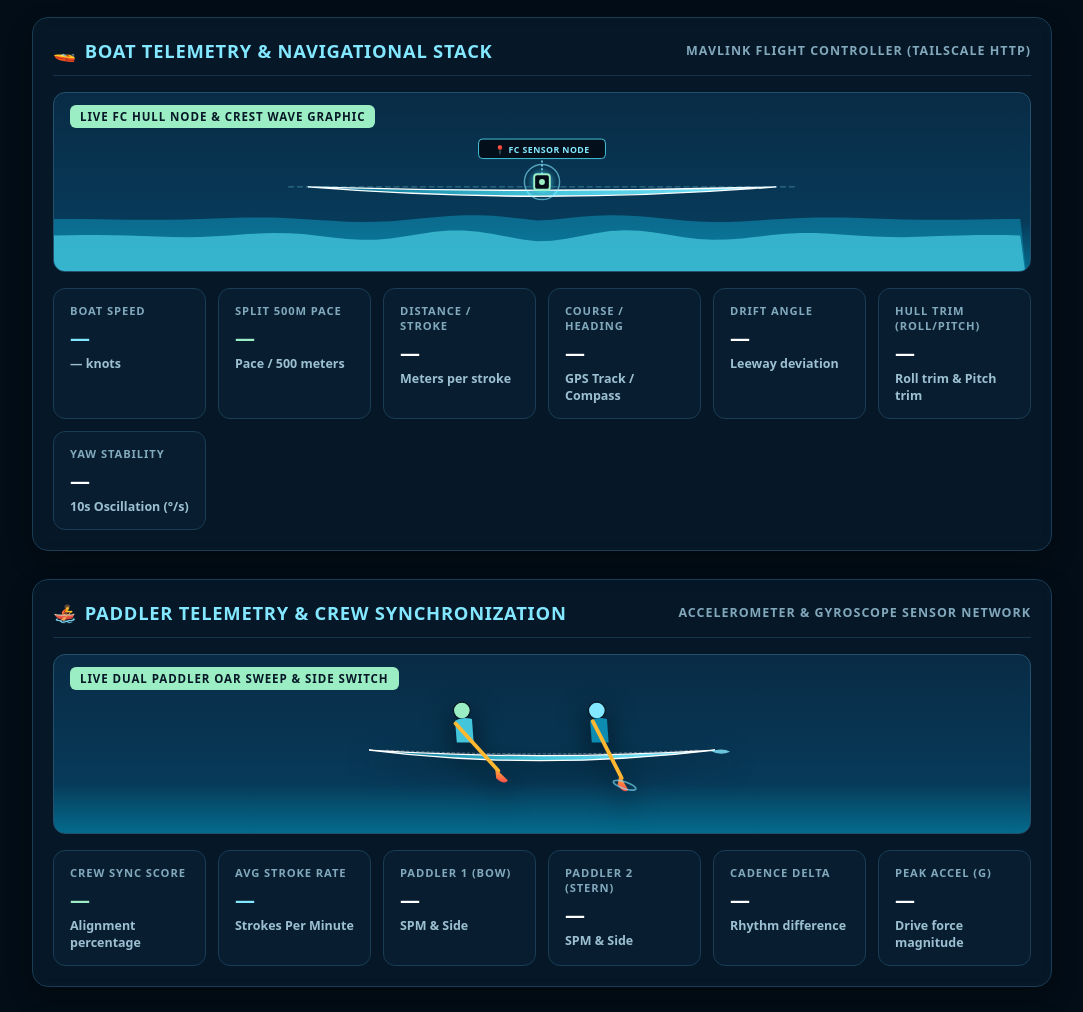
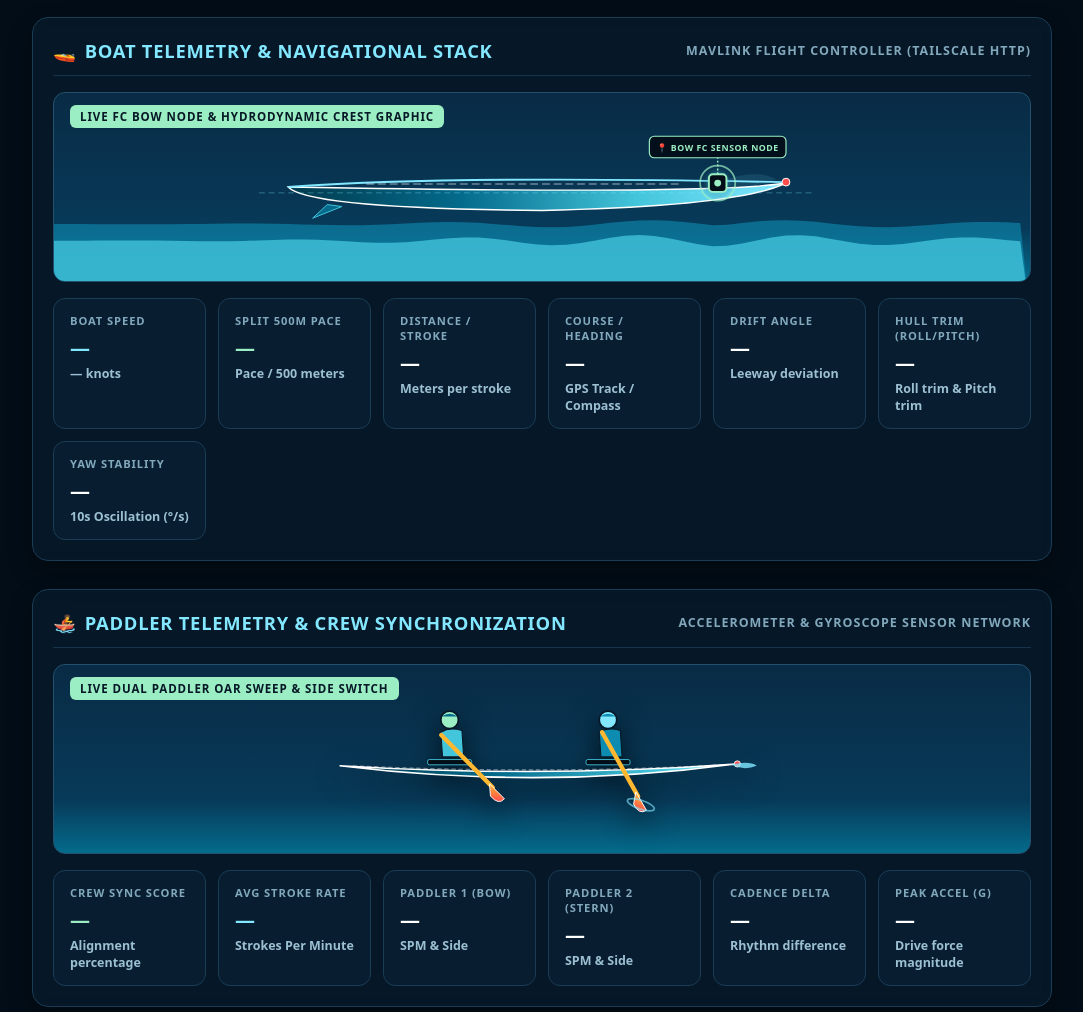
Before and after one commit to an00pie/thuzhayan-physical-ai, a plain HTML site: page boat_telemetry/live_dashboard.html in a window 1280 px wide. Shown: the part 178-1190 px from the top of the page, without its empty margins (98-1181 px from the left). Drawn offline with Linux system fonts and the light colour scheme; no server answers.

Commit message:
Relocate Flight Controller (FC) Sensor Node to front (bow) of hull and enhance boat shapes and hydrodynamic animations on both graphs

```diff
--- a/boat_telemetry/live_dashboard.html
+++ b/boat_telemetry/live_dashboard.html
@@ -28,7 +28,7 @@
     .section-subtitle { font-size: 0.78rem; color: #82a8bc; text-transform: uppercase; letter-spacing: 0.08em; font-weight: 600; }
 
     /* ANIMATIONS & VISUALIZERS */
-    .water-box { position: relative; height: 180px; overflow: hidden; border: 1px solid #23516d; border-radius: 12px; background: linear-gradient(#092b45 0%, #073a59 72%, #046b8c 100%); margin-bottom: 16px; }
+    .water-box { position: relative; height: 190px; overflow: hidden; border: 1px solid #23516d; border-radius: 12px; background: linear-gradient(#092b45 0%, #073a59 72%, #046b8c 100%); margin-bottom: 16px; }
     .water-box svg.waves { position: absolute; inset: 0; width: 100%; height: 100%; }
     .live-tag { position: absolute; z-index: 3; left: 16px; top: 12px; padding: 4px 10px; color: #061827; background: #9beec3; border-radius: 6px; font-size: 0.72rem; font-weight: 800; letter-spacing: .08em; }
 
@@ -74,7 +74,7 @@
   </section>
 
   <!-- ============================================================== -->
-  <!-- SECTION 1: BOAT TELEMETRY (FLIGHT CONTROLLER POINT & WAVE CREST)-->
+  <!-- SECTION 1: BOAT TELEMETRY (BOW FC NODE & CREST WAVE GRAPHIC)  -->
   <!-- ============================================================== -->
   <section class="telemetry-section" id="section-boat">
     <div class="section-header">
@@ -84,59 +84,77 @@
       <div class="section-subtitle">MAVLink Flight Controller (Tailscale HTTP)</div>
     </div>
 
-    <!-- Hydrodynamic Speed-Animated Crest Visualizer centered at Flight Controller Node -->
-    <div class="water-box" aria-label="Animated water crest originating from Flight Controller point on boat hull">
-      <div class="live-tag">LIVE FC HULL NODE & CREST WAVE GRAPHIC</div>
+    <!-- Hydrodynamic Speed-Animated Crest Visualizer centered at Bow FC Node -->
+    <div class="water-box" aria-label="Animated water crest originating from Bow Flight Controller node on boat hull">
+      <div class="live-tag">LIVE FC BOW NODE & HYDRODYNAMIC CREST GRAPHIC</div>
 
       <svg class="waves" viewBox="0 0 1000 260" preserveAspectRatio="xMidYMid slice" aria-hidden="true">
         <defs>
           <linearGradient id="fc-hull-grad" x1="0%" y1="0%" x2="100%" y2="0%">
-            <stop offset="0%" stop-color="#046b8c" />
-            <stop offset="50%" stop-color="#43c5db" />
+            <stop offset="0%" stop-color="#023a4d" />
+            <stop offset="35%" stop-color="#046b8c" />
+            <stop offset="70%" stop-color="#43c5db" />
             <stop offset="100%" stop-color="#83e8ff" />
           </linearGradient>
+          <linearGradient id="fc-deck-grad" x1="0%" y1="0%" x2="100%" y2="0%">
+            <stop offset="0%" stop-color="#082b42" />
+            <stop offset="100%" stop-color="#0d526e" />
+          </linearGradient>
           <radialGradient id="fc-glow-grad" cx="50%" cy="50%" r="50%">
-            <stop offset="0%" stop-color="#83e8ff" stop-opacity="0.9" />
-            <stop offset="60%" stop-color="#43c5db" stop-opacity="0.4" />
+            <stop offset="0%" stop-color="#9beec3" stop-opacity="1.0" />
+            <stop offset="50%" stop-color="#43c5db" stop-opacity="0.5" />
             <stop offset="100%" stop-color="#092b45" stop-opacity="0" />
           </radialGradient>
         </defs>
 
-        <!-- FC Hydrodynamic Wave Crests (Originating at FC Hull Location x=500) -->
+        <!-- FC Hydrodynamic Wave Crests (Originating at Front Bow FC Location x=680) -->
         <path id="wave-back" fill="#0d8bb0" opacity=".62"></path>
         <path id="wave-front" fill="#43c5db" opacity=".78"></path>
 
-        <!-- FC Center Hull Floating Graphic -->
+        <!-- Dynamic Bow Wave Spray / V-Wake at Front FC Node -->
+        <path id="fc-bow-spray" d="M 680 126 Q 715 110 740 122 Q 710 135 680 126 Z" fill="#83e8ff" opacity="0.8" />
+
+        <!-- Floating High-Detail Racing Boat Hull Graphic -->
         <g id="fc-boat-hull-group" transform="translate(500, 130)">
-          <!-- Sleek Racing Boat Hull Outline -->
-          <path d="M -240 5 Q 0 24 240 5 Q 0 12 -240 5 Z" fill="url(#fc-hull-grad)" stroke="#ffffff" stroke-width="1.5" />
+          <!-- Realistic Racing Shell Hull Profile (Stern x=-260 to Bow x=+250) -->
+          <!-- Main Bottom Hull Curve -->
+          <path d="M -260 0 Q -240 22 0 24 Q 200 20 250 -4 Q 180 8 -260 0 Z" fill="url(#fc-hull-grad)" stroke="#ffffff" stroke-width="1.5" />
+          <!-- Upper Deck Sheer Line & Bow Tip Ball -->
+          <path d="M -260 0 Q -100 -12 248 -5" fill="none" stroke="#83e8ff" stroke-width="2.0" />
+          <circle cx="250" cy="-5" r="4" fill="#ff4d4d" stroke="#ffffff" stroke-width="1" title="Bow Safety Ball" />
 
-          <!-- Water Line Reference -->
-          <line x1="-260" y1="5" x2="260" y2="5" stroke="rgba(131, 232, 255, 0.4)" stroke-dasharray="6 3" stroke-width="1" />
+          <!-- Cockpit / Washboards Deck Outline -->
+          <path d="M -180 -3 L -40 -3 L 20 -3 L 140 -3" fill="none" stroke="rgba(255,255,255,0.4)" stroke-dasharray="8 4" stroke-width="1.5" />
 
-          <!-- FLIGHT CONTROLLER SENSOR NODE (Situated directly at center hull) -->
-          <g id="fc-node" transform="translate(0, 0)">
+          <!-- Stern Fin / Skeg -->
+          <path d="M -220 18 L -235 32 L -205 20 Z" fill="#046b8c" stroke="#43c5db" stroke-width="1" />
+
+          <!-- Water Line Axis -->
+          <line x1="-290" y1="6" x2="280" y2="6" stroke="rgba(131, 232, 255, 0.35)" stroke-dasharray="6 4" stroke-width="1" />
+
+          <!-- FLIGHT CONTROLLER (FC) SENSOR NODE (POSITIONED AT FRONT / BOW OF HULL: x = +180) -->
+          <g id="fc-node" transform="translate(180, -4)">
             <!-- Radial Pulse Ring (Expands with FC Speed) -->
-            <circle id="fc-pulse" cx="0" cy="0" r="16" fill="url(#fc-glow-grad)" opacity="0.8" />
-            <circle cx="0" cy="0" r="18" fill="none" stroke="#83e8ff" stroke-width="1.5" opacity="0.6" />
+            <circle id="fc-pulse" cx="0" cy="0" r="16" fill="url(#fc-glow-grad)" opacity="0.85" />
+            <circle cx="0" cy="0" r="18" fill="none" stroke="#9beec3" stroke-width="1.8" opacity="0.7" />
 
             <!-- Sensor Chip Icon -->
-            <rect x="-8" y="-8" width="16" height="16" rx="3" fill="#030d17" stroke="#9beec3" stroke-width="2" />
-            <circle cx="0" cy="0" r="3" fill="#9beec3" />
+            <rect x="-9" y="-9" width="18" height="18" rx="4" fill="#030d17" stroke="#9beec3" stroke-width="2" />
+            <circle cx="0" cy="0" r="3.5" fill="#9beec3" />
 
-            <!-- Sensor Node Marker Line -->
-            <line x1="0" y1="-8" x2="0" y2="-24" stroke="#83e8ff" stroke-width="1.5" stroke-dasharray="2 2" />
+            <!-- Sensor Node Marker Pole -->
+            <line x1="0" y1="-9" x2="0" y2="-28" stroke="#9beec3" stroke-width="1.5" stroke-dasharray="2 2" />
 
-            <!-- Sensor Badge Label -->
-            <g transform="translate(0, -32)">
-              <rect x="-65" y="-12" width="130" height="20" rx="4" fill="rgba(3, 13, 23, 0.9)" stroke="#43c5db" stroke-width="1" />
-              <text x="0" y="2" text-anchor="middle" fill="#83e8ff" font-size="9" font-weight="800" letter-spacing="0.05em">📍 FC SENSOR NODE</text>
+            <!-- Sensor HUD Badge Label situated at Bow FC -->
+            <g transform="translate(0, -36)">
+              <rect x="-70" y="-12" width="140" height="22" rx="5" fill="rgba(3, 13, 23, 0.92)" stroke="#9beec3" stroke-width="1.2" />
+              <text x="0" y="3" text-anchor="middle" fill="#9beec3" font-size="9" font-weight="800" letter-spacing="0.06em">📍 BOW FC SENSOR NODE</text>
             </g>
           </g>
 
-          <!-- FC Bow Spray / Hydrodynamic Crest Ripples at Node -->
-          <circle id="fc-ripple-1" cx="0" cy="5" r="12" fill="none" stroke="#83e8ff" stroke-width="1.5" opacity="0.8" />
-          <circle id="fc-ripple-2" cx="0" cy="5" r="28" fill="none" stroke="#43c5db" stroke-width="1.0" opacity="0.5" />
+          <!-- FC Hydrodynamic Ripples at Front Bow Node -->
+          <circle id="fc-ripple-1" cx="180" cy="4" r="12" fill="none" stroke="#9beec3" stroke-width="1.5" opacity="0.8" />
+          <circle id="fc-ripple-2" cx="180" cy="4" r="28" fill="none" stroke="#43c5db" stroke-width="1.0" opacity="0.5" />
         </g>
       </svg>
     </div>
@@ -192,16 +210,17 @@
       <div class="section-subtitle">Accelerometer & Gyroscope Sensor Network</div>
     </div>
 
-    <!-- Dual Paddler Racing Shell Visualizer with Rotating Oars & Side Switch -->
+    <!-- Realistic Dual Paddler Racing Shell Visualizer -->
     <div class="water-box" aria-label="Animated dual paddler racing shell">
       <div class="live-tag">LIVE DUAL PADDLER OAR SWEEP & SIDE SWITCH</div>
 
       <div id="boat-container" class="boat-graphic">
-        <svg id="paddling-svg" viewBox="0 0 450 160" width="380" height="135">
+        <svg id="paddling-svg" viewBox="0 0 500 170" width="440" height="150">
           <defs>
-            <linearGradient id="hull-grad" x1="0%" y1="0%" x2="100%" y2="0%">
-              <stop offset="0%" stop-color="#046b8c" />
-              <stop offset="50%" stop-color="#43c5db" />
+            <linearGradient id="paddler-hull-grad" x1="0%" y1="0%" x2="100%" y2="0%">
+              <stop offset="0%" stop-color="#023a4d" />
+              <stop offset="40%" stop-color="#046b8c" />
+              <stop offset="80%" stop-color="#43c5db" />
               <stop offset="100%" stop-color="#83e8ff" />
             </linearGradient>
             <linearGradient id="oar-grad" x1="0%" y1="0%" x2="0%" y2="100%">
@@ -210,34 +229,53 @@
             </linearGradient>
           </defs>
 
-          <!-- Racing Shell Hull -->
-          <path d="M 20 95 Q 220 120 430 95 Q 220 108 20 95 Z" fill="url(#hull-grad)" stroke="#ffffff" stroke-width="1.5" />
-          <path d="M 40 95 Q 220 104 410 95" fill="none" stroke="rgba(255,255,255,0.4)" stroke-dasharray="4 2" />
+          <!-- High-Detail Sleek Racing Shell Hull Path (Facing Right) -->
+          <g id="paddler-shell-hull">
+            <path d="M 20 100 Q 250 128 470 98 Q 250 114 20 100 Z" fill="url(#paddler-hull-grad)" stroke="#ffffff" stroke-width="1.8" />
+            <path d="M 35 100 Q 250 110 455 99" fill="none" stroke="rgba(255,255,255,0.45)" stroke-dasharray="5 3" stroke-width="1.2" />
+            <circle cx="472" cy="98" r="3.5" fill="#ff4d4d" stroke="#ffffff" stroke-width="1" />
+
+            <!-- Cockpit Seat Openings -->
+            <rect x="120" y="93" width="50" height="6" rx="2" fill="#030d17" stroke="#43c5db" stroke-width="1" />
+            <rect x="300" y="93" width="50" height="6" rx="2" fill="#030d17" stroke="#43c5db" stroke-width="1" />
+          </g>
 
           <!-- Paddler 2 (Stern / Rear rower) -->
-          <g id="paddler-2" transform="translate(130, 60)">
-            <circle cx="0" cy="-12" r="10" fill="#9beec3" stroke="#061827" stroke-width="1.5" />
-            <path d="M -8 0 Q 0 -5 12 -2 L 14 26 L -6 26 Z" fill="#43c5db" />
+          <g id="paddler-2" transform="translate(145, 62)">
+            <!-- Head & Life Vest Body -->
+            <circle cx="0" cy="-14" r="10" fill="#9beec3" stroke="#061827" stroke-width="2" />
+            <!-- Cap / Helmet Detail -->
+            <path d="M -9 -18 Q 0 -24 9 -18 Z" fill="#046b8c" />
+            <path d="M -10 0 Q 0 -6 14 -2 L 16 28 L -8 28 Z" fill="#43c5db" stroke="#061827" stroke-width="1.2" />
+
+            <!-- Dynamic Oar Assembly -->
             <g id="oar-group-2" transform="translate(4, 12)">
-              <line x1="-12" y1="-8" x2="42" y2="45" stroke="#ffb830" stroke-width="4.5" stroke-linecap="round" />
-              <path d="M 38 42 L 54 56 Q 50 62 40 54 Z" fill="url(#oar-grad)" />
-              <ellipse id="splash-2" cx="48" cy="52" rx="14" ry="4" fill="none" stroke="#83e8ff" stroke-width="2" opacity="0" />
+              <line x1="-14" y1="-8" x2="48" y2="48" stroke="#ffb830" stroke-width="5.0" stroke-linecap="round" />
+              <path d="M 44 44 L 62 60 Q 56 68 46 58 Z" fill="url(#oar-grad)" stroke="#ffffff" stroke-width="1" />
+              <!-- Water Splash Flare -->
+              <ellipse id="splash-2" cx="54" cy="56" rx="16" ry="5" fill="none" stroke="#83e8ff" stroke-width="2" opacity="0" />
             </g>
           </g>
 
           <!-- Paddler 1 (Bow / Front rower) -->
-          <g id="paddler-1" transform="translate(290, 60)">
-            <circle cx="0" cy="-12" r="10" fill="#83e8ff" stroke="#061827" stroke-width="1.5" />
-            <path d="M -8 0 Q 0 -5 12 -2 L 14 26 L -6 26 Z" fill="#0d8bb0" />
+          <g id="paddler-1" transform="translate(325, 62)">
+            <!-- Head & Life Vest Body -->
+            <circle cx="0" cy="-14" r="10" fill="#83e8ff" stroke="#061827" stroke-width="2" />
+            <!-- Cap / Helmet Detail -->
+            <path d="M -9 -18 Q 0 -24 9 -18 Z" fill="#0d8bb0" />
+            <path d="M -10 0 Q 0 -6 14 -2 L 16 28 L -8 28 Z" fill="#0d8bb0" stroke="#061827" stroke-width="1.2" />
+
+            <!-- Dynamic Oar Assembly -->
             <g id="oar-group-1" transform="translate(4, 12)">
-              <line x1="-12" y1="-8" x2="42" y2="45" stroke="#ffb830" stroke-width="4.5" stroke-linecap="round" />
-              <path d="M 38 42 L 54 56 Q 50 62 40 54 Z" fill="url(#oar-grad)" />
-              <ellipse id="splash-1" cx="48" cy="52" rx="14" ry="4" fill="none" stroke="#83e8ff" stroke-width="2" opacity="0" />
+              <line x1="-14" y1="-8" x2="48" y2="48" stroke="#ffb830" stroke-width="5.0" stroke-linecap="round" />
+              <path d="M 44 44 L 62 60 Q 56 68 46 58 Z" fill="url(#oar-grad)" stroke="#ffffff" stroke-width="1" />
+              <!-- Water Splash Flare -->
+              <ellipse id="splash-1" cx="54" cy="56" rx="16" ry="5" fill="none" stroke="#83e8ff" stroke-width="2" opacity="0" />
             </g>
           </g>
 
-          <!-- Dynamic Bow Wave Spray -->
-          <path id="bow-spray" d="M 425 96 Q 440 92 448 97 Q 436 102 425 96 Z" fill="#83e8ff" opacity="0.8" />
+          <!-- Dynamic Bow Wave V-Spray -->
+          <path id="bow-spray" d="M 465 99 Q 485 94 494 100 Q 480 106 465 99 Z" fill="#83e8ff" opacity="0.8" />
         </svg>
       </div>
     </div>
@@ -329,26 +367,26 @@
 
       const format = (val, unit = '', dec = 1) => val == null ? '—' : `${Number(val).toFixed(dec)}${unit}`;
 
-      // Hydrodynamic Wave Generator originating directly at FC point on the hull (x=500)
+      // Hydrodynamic Wave Generator originating directly at Front Bow FC point on hull (x=680)
       const fcWave = (phaseVal, amplitude, baseline, freqMultiplier) => {
-        const xFC = 500;
+        const xFC = 680; // Front Bow FC Node position
         const boatSpeed = Number(telemetry.speed_kmh || 0);
         const pitchVal = Number(telemetry.pitch_deg || 0);
 
         // Spread radius expands outward from FC location as boat speed increases
-        const spread = 220 + (boatSpeed * 18);
+        const spread = 240 + (boatSpeed * 20);
 
         let path = `M 0 260 L 0 ${baseline}`;
         for (let x = 0; x <= 1000; x += 15) {
           const dist = Math.abs(x - xFC);
-          // Gaussian attenuation centered at FC point (x=500)
+          // Gaussian attenuation centered at Front Bow FC point (x=680)
           const attenuation = Math.exp(- (dist * dist) / (2 * spread * spread));
 
-          // Wave crest calculation originating at FC point
-          const waveSin = Math.sin((dist / (30.0 * freqMultiplier)) - phaseVal) * amplitude * attenuation;
+          // Wave crest calculation originating at Front Bow FC point
+          const waveSin = Math.sin((dist / (28.0 * freqMultiplier)) - phaseVal) * amplitude * attenuation;
 
           // Pitch tilt offset across hull length
-          const tiltOffset = (x - xFC) * Math.sin((pitchVal * Math.PI) / 180.0) * 0.8;
+          const tiltOffset = (x - xFC) * Math.sin((pitchVal * Math.PI) / 180.0) * 0.75;
 
           const y = baseline + waveSin + tiltOffset;
           path += ` L ${x.toFixed(1)} ${y.toFixed(1)}`;
@@ -370,13 +408,19 @@
         const boatSpeed = Number(telemetry.speed_kmh || 0);
         const yawStab = Number(telemetry.yaw_stability_10s_dps || 0);
 
-        // 1. FC POINT & BOAT TELEMETRY WATER CREST ANIMATION:
+        // 1. FC BOW POINT & BOAT TELEMETRY WATER CREST ANIMATION:
         const energy = Math.min(48, 6 + boatSpeed * 3.5 + yawStab * 5);
         phase += 0.015 + (boatSpeed * 0.015);
 
-        // Wave crests originate at FC point on the hull (x=500)
+        // Wave crests originate at Front Bow FC point on the hull (x=680)
         $('wave-back').setAttribute('d', fcWave(phase * 0.8, energy * 0.7, 168, 1.2));
         $('wave-front').setAttribute('d', fcWave(phase, energy, 185, 1.0));
+
+        // Animate Bow Wave V-Spray Intensity at FC Node
+        const bowSpray = $('fc-bow-spray');
+        if (bowSpray) {
+          bowSpray.setAttribute('opacity', Math.min(1.0, 0.1 + (boatSpeed / 5.0)).toFixed(2));
+        }
 
         // Animate FC Hull Node tilt based on live Roll & Pitch telemetry from FC
         const hullGroup = $('fc-boat-hull-group');
@@ -386,7 +430,7 @@
           hullGroup.setAttribute('transform', `translate(500, ${130 + (roll * 0.8)}) rotate(${(-pitch).toFixed(1)})`);
         }
 
-        // FC Ripple expansion from FC Node
+        // FC Ripple expansion from Bow FC Node
         const pulse = $('fc-pulse');
         if (pulse) {
           const rScale = 14 + (Math.sin(phase * 3.0) * (4 + boatSpeed * 1.5));
```
